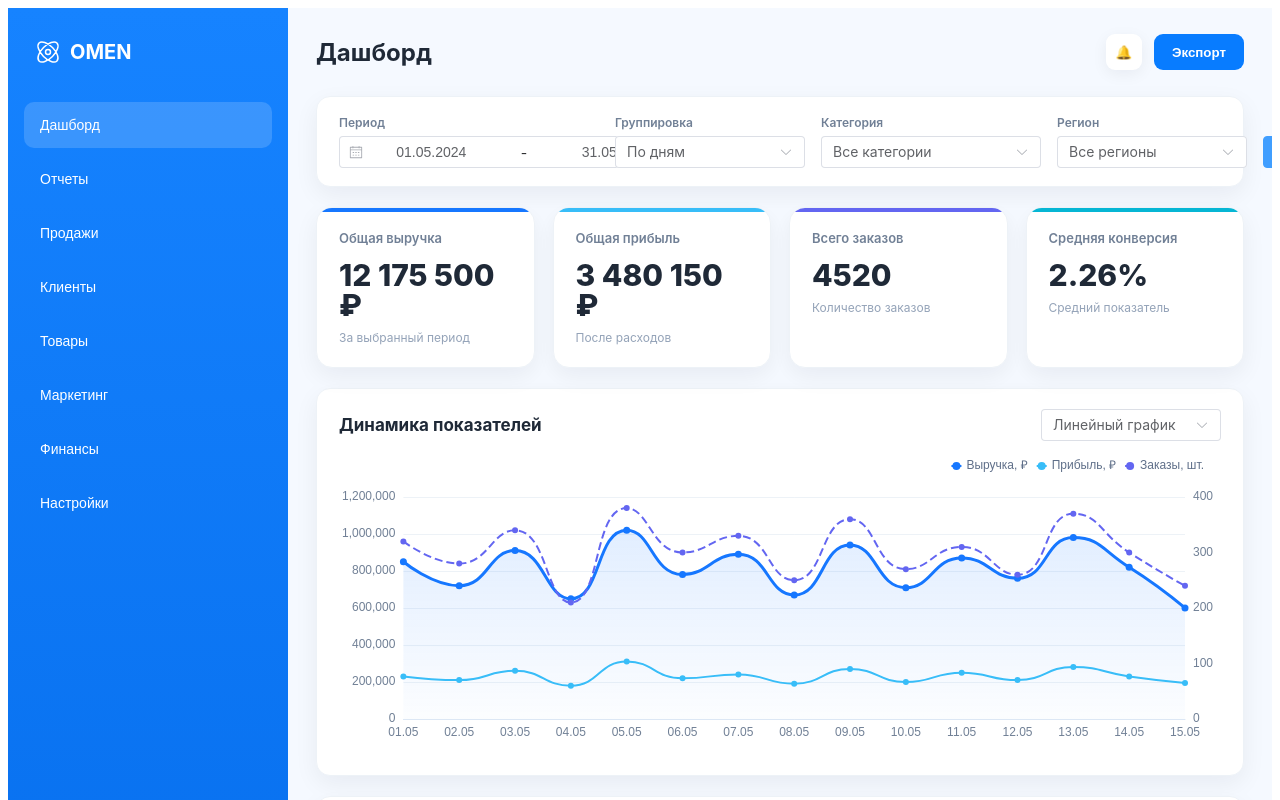
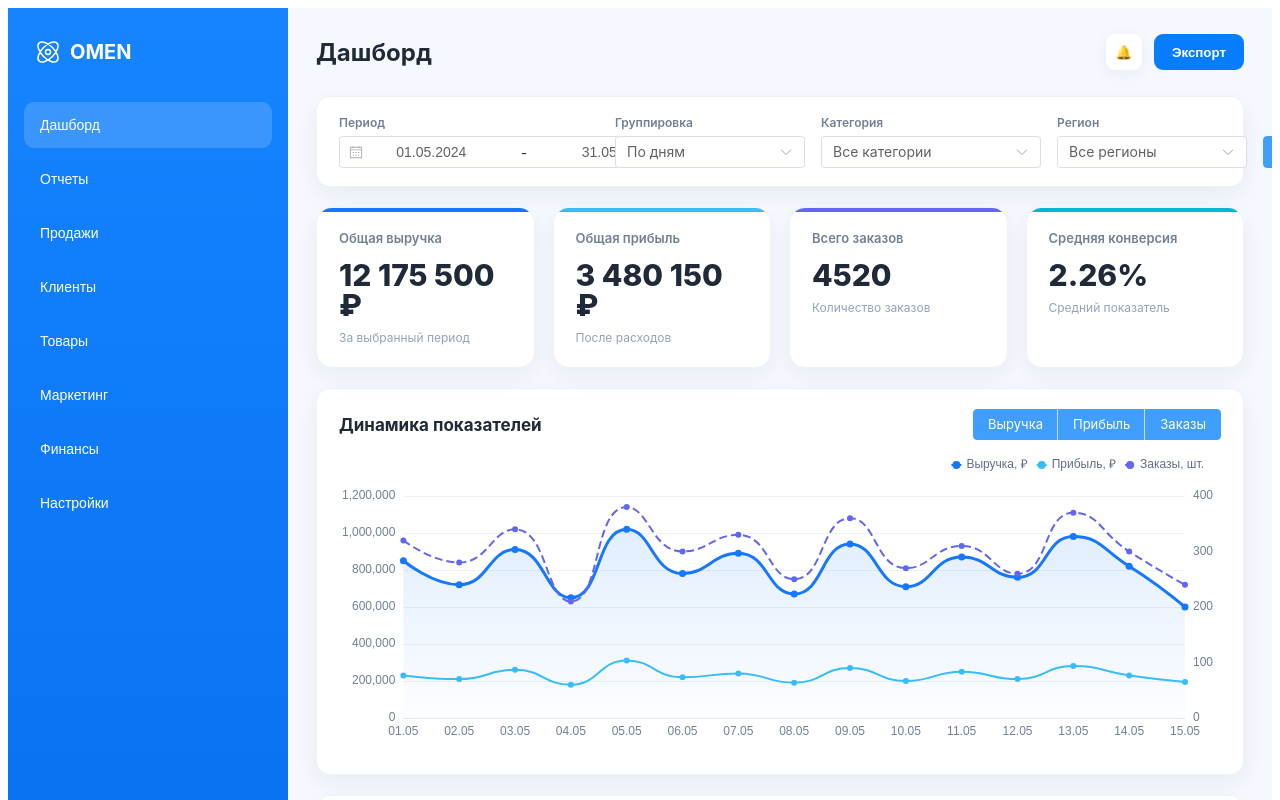
Before and after one commit to mecorion/portalomen, a Vue app: page / in a window 1280 px wide. Shown: the top 800 px of the page. Built offline with nearby package versions, Linux system fonts and the light colour scheme.

Commit message:
Добавлены переключатели метрик графика

```diff
--- a/src/components/dashboard/DashboardChart.vue
+++ b/src/components/dashboard/DashboardChart.vue
@@ -33,7 +33,81 @@ use([
 
 const dashboardStore = useDashboardStore()
 
-const chartOption = computed(() => ({
+const chartOption = computed(() => {
+  const series = []
+
+  if (dashboardStore.activeMetrics.includes('revenue')) {
+    series.push({
+      name: 'Выручка, ₽',
+      type: 'line',
+      smooth: true,
+      yAxisIndex: 0,
+      symbol: 'circle',
+      symbolSize: 7,
+      lineStyle: {
+        width: 3,
+        color: '#1677ff'
+      },
+      itemStyle: {
+        color: '#1677ff'
+      },
+      areaStyle: {
+        color: {
+          type: 'linear',
+          x: 0,
+          y: 0,
+          x2: 0,
+          y2: 1,
+          colorStops: [
+            { offset: 0, color: 'rgba(22, 119, 255, 0.18)' },
+            { offset: 1, color: 'rgba(22, 119, 255, 0.02)' }
+          ]
+        }
+      },
+      data: dashboardStore.revenueData
+    })
+  }
+
+  if (dashboardStore.activeMetrics.includes('profit')) {
+    series.push({
+      name: 'Прибыль, ₽',
+      type: 'line',
+      smooth: true,
+      yAxisIndex: 0,
+      symbol: 'circle',
+      symbolSize: 6,
+      lineStyle: {
+        width: 2,
+        color: '#38bdf8'
+      },
+      itemStyle: {
+        color: '#38bdf8'
+      },
+      data: dashboardStore.profitData
+    })
+  }
+
+  if (dashboardStore.activeMetrics.includes('orders')) {
+    series.push({
+      name: 'Заказы, шт.',
+      type: 'line',
+      smooth: true,
+      yAxisIndex: 1,
+      symbol: 'circle',
+      symbolSize: 6,
+      lineStyle: {
+        width: 2,
+        type: 'dashed',
+        color: '#6366f1'
+      },
+      itemStyle: {
+        color: '#6366f1'
+      },
+      data: dashboardStore.ordersData
+    })
+  }
+
+  return {
     tooltip: {
       trigger: 'axis',
       backgroundColor: '#ffffff',
@@ -53,8 +127,7 @@ const chartOption = computed(() => ({
       textStyle: {
         color: '#5f6f89',
         fontSize: 12
-    },
-    data: ['Выручка, ₽', 'Прибыль, ₽', 'Заказы, шт.']
+      }
     },
 
     grid: {
@@ -85,7 +158,6 @@ const chartOption = computed(() => ({
     yAxis: [
       {
         type: 'value',
-      name: '',
         axisLabel: {
           color: '#718096',
           fontSize: 12
@@ -98,7 +170,6 @@ const chartOption = computed(() => ({
       },
       {
         type: 'value',
-      name: '',
         axisLabel: {
           color: '#718096',
           fontSize: 12
@@ -109,71 +180,9 @@ const chartOption = computed(() => ({
       }
     ],
 
-  series: [
-    {
-      name: 'Выручка, ₽',
-      type: 'line',
-      smooth: true,
-      yAxisIndex: 0,
-      symbol: 'circle',
-      symbolSize: 7,
-      lineStyle: {
-        width: 3,
-        color: '#1677ff'
-      },
-      itemStyle: {
-        color: '#1677ff'
-      },
-      areaStyle: {
-        color: {
-          type: 'linear',
-          x: 0,
-          y: 0,
-          x2: 0,
-          y2: 1,
-          colorStops: [
-            { offset: 0, color: 'rgba(22, 119, 255, 0.18)' },
-            { offset: 1, color: 'rgba(22, 119, 255, 0.02)' }
-          ]
+    series
   }
-      },
-      data: dashboardStore.revenueData
-    },
-    {
-      name: 'Прибыль, ₽',
-      type: 'line',
-      smooth: true,
-      yAxisIndex: 0,
-      symbol: 'circle',
-      symbolSize: 6,
-      lineStyle: {
-        width: 2,
-        color: '#38bdf8'
-      },
-      itemStyle: {
-        color: '#38bdf8'
-      },
-      data: dashboardStore.profitData
-    },
-    {
-      name: 'Заказы, шт.',
-      type: 'line',
-      smooth: true,
-      yAxisIndex: 1,
-      symbol: 'circle',
-      symbolSize: 6,
-      lineStyle: {
-        width: 2,
-        type: 'dashed',
-        color: '#6366f1'
-      },
-      itemStyle: {
-        color: '#6366f1'
-      },
-      data: dashboardStore.ordersData
-    }
-  ]
-}))
+})
 </script>
 
 <style scoped>
--- a/src/stores/dashboardStore.ts
+++ b/src/stores/dashboardStore.ts
@@ -54,6 +54,8 @@ export const useDashboardStore = defineStore('dashboard', {
       period: ['2024-05-01', '2024-05-31'],
       group: 'day'
     } as DashboardFilters,
+
+    activeMetrics: ['revenue', 'profit', 'orders'] as ChartMetric[],
 
     rows: [
       {
@@ -355,6 +357,11 @@ export const useDashboardStore = defineStore('dashboard', {
   },
 
   actions: {
+
+    setActiveMetrics(metrics: ChartMetric[]) {
+      this.activeMetrics = metrics
+    },
+
     setFilters(payload: Partial<DashboardFilters>) {
       this.filters = {
         ...this.filters,
--- a/src/views/dashboard/DashboardView.vue
+++ b/src/views/dashboard/DashboardView.vue
@@ -2,7 +2,8 @@
     <div class="dashboard-layout">
         <aside class="sidebar">
             <div class="logo">
-                <svg class="logo-icon" width="24" height="24" viewBox="0 0 24 24" fill="none" xmlns="http://www.w3.org/2000/svg">
+                <svg class="logo-icon" width="24" height="24" viewBox="0 0 24 24" fill="none"
+                    xmlns="http://www.w3.org/2000/svg">
                     <path
                         d="M20.9423 3.05768C23.4117 5.52701 21.4099 11.5324 16.4712 16.4711C11.5326 21.4097 5.5272 23.4115 3.05787 20.9422C0.588547 18.4728 2.59033 12.4675 7.52899 7.5288C12.4676 2.59014 18.473 0.588345 20.9423 3.05768ZM3.05768 3.05782C0.588349 5.52715 2.59013 11.5325 7.52879 16.4712C12.4674 21.4099 18.4728 23.4117 20.9421 20.9423C23.4115 18.473 21.4097 12.4676 16.471 7.52894C11.5324 2.59028 5.527 0.588485 3.05768 3.05782Z"
                         stroke-width="1.5" />
@@ -95,10 +96,19 @@
             <section class="chart-card">
                 <div class="section-header">
                     <h2>Динамика показателей</h2>
-                    <el-select model-value="line" style="width: 180px">
-                        <el-option label="Линейный график" value="line" />
-                        <el-option label="Столбчатый график" value="bar" />
-                    </el-select>
+                    <el-checkbox-group v-model="dashboardStore.activeMetrics" class="metric-switcher">
+                        <el-checkbox-button label="revenue">
+                            Выручка
+                        </el-checkbox-button>
+
+                        <el-checkbox-button label="profit">
+                            Прибыль
+                        </el-checkbox-button>
+
+                        <el-checkbox-button label="orders">
+                            Заказы
+                        </el-checkbox-button>
+                    </el-checkbox-group>
                 </div>
 
                 <DashboardChart />
@@ -184,6 +194,7 @@ import DashboardChart from '../../components/dashboard/DashboardChart.vue'
 import DashboardStats from '../../components/dashboard/DashboardStats.vue'
 
 const dashboardStore = useDashboardStore()
+
 </script>
 
 <style scoped>
@@ -469,4 +480,9 @@ const dashboardStore = useDashboardStore()
 .dashboard-table :deep(.el-table__row:hover > td) {
     background: #f5f9ff;
 }
+
+.metric-switcher :deep(.el-checkbox-button__inner) {
+  padding: 8px 14px;
+  font-size: 13px;
+}
 </style>
```
Lines whose indentation alone changed are shown as unchanged.
